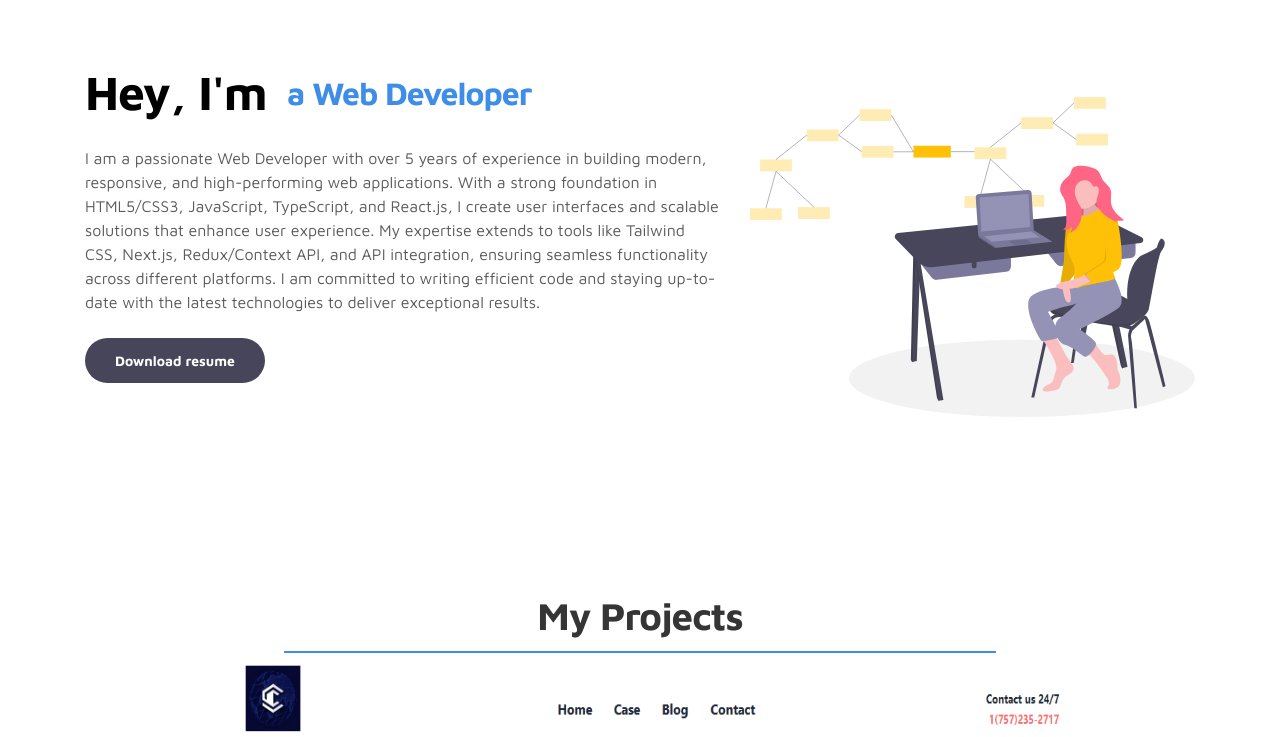
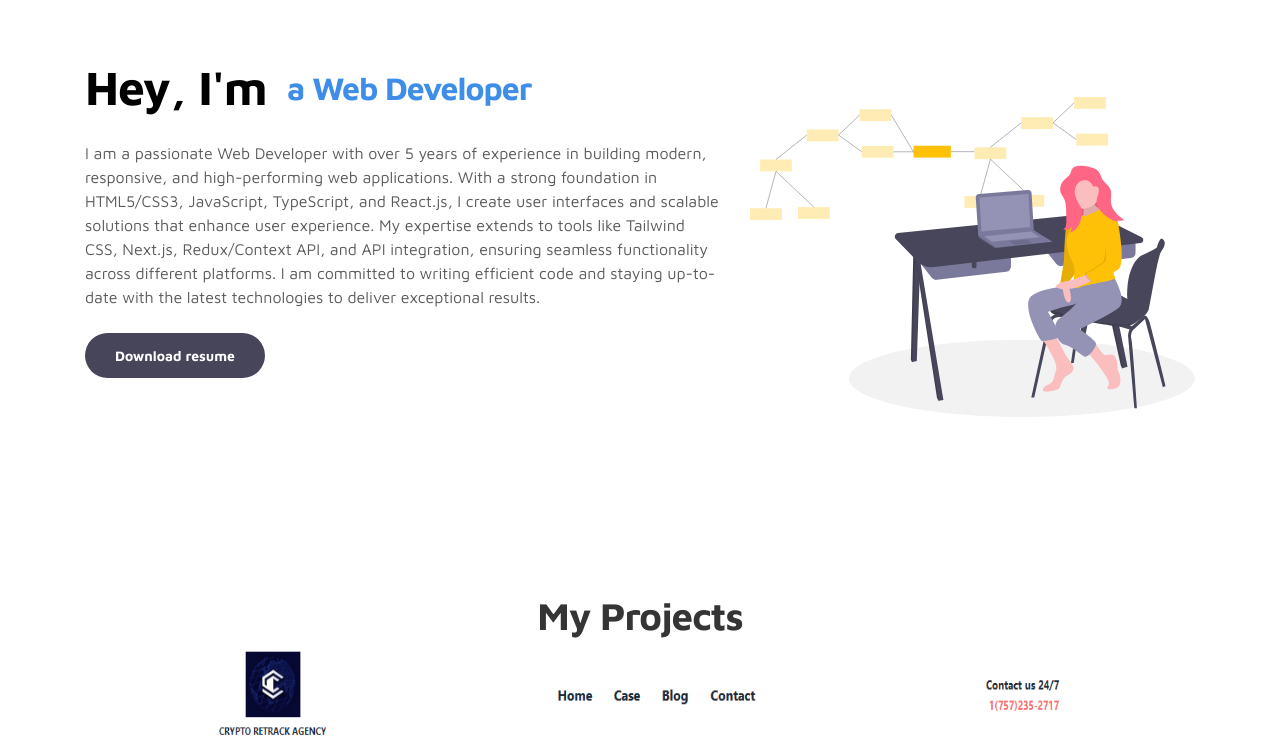
Before and after one commit to Iydeejames/IydeeJames-Portfolio, a plain HTML site: page index.html in a window 1280 px wide. Shown: the part 101-838 px from the top of the page. Drawn offline with Linux system fonts and the light colour scheme.

Commit message:
Update index.html

```diff
--- a/index.html
+++ b/index.html
@@ -92,7 +92,7 @@
 
               <style>
                 .about-section {
-                  margin-top: -90px; /* Moves the section up */
+                  margin-top: -100px; /* Moves the section up */
                 }
 
                 .about-text h1 {
@@ -180,26 +180,8 @@
         <div class="row">
           <div class="col-lg-11 text-center mx-auto col-12">
             <div class="col-lg-8 mx-auto">
-              <h2 class="custom-underline">My Projects</h2>
+              <h2 >My Projects</h2>
             </div>
-
-            <style>
-              .custom-underline {
-                text-align: center;
-                position: relative;
-                padding-bottom: 14px; /* Space between text and line */
-              }
-
-              .custom-underline::after {
-                content: '';
-                position: absolute;
-                left: -5%; /* Starts almost at the right edge */
-                right: -5%; /* Ends almost at the left edge */
-                bottom: 0;
-                height: 2px; /* Thin blue line */
-                background-color:#3e8de8; /* Line color */
-              }
-            </style>
 
 
 
```
